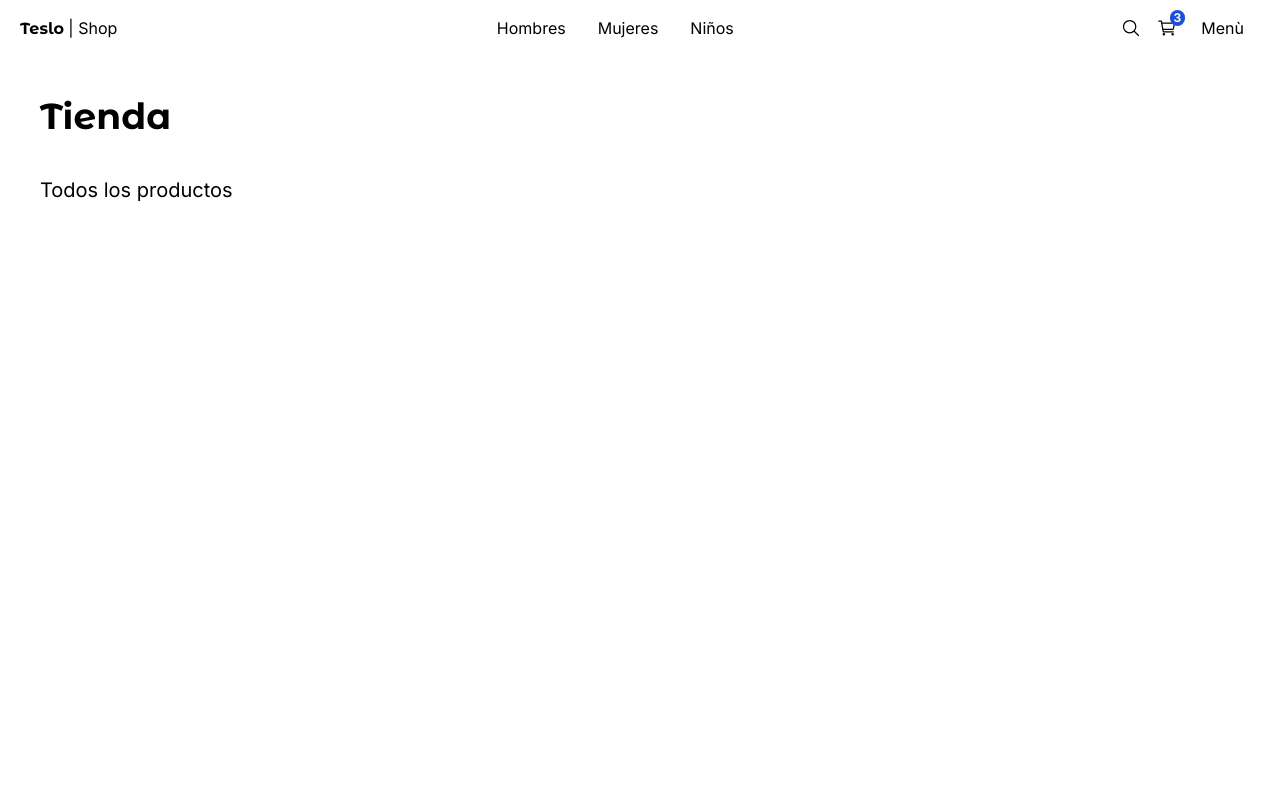
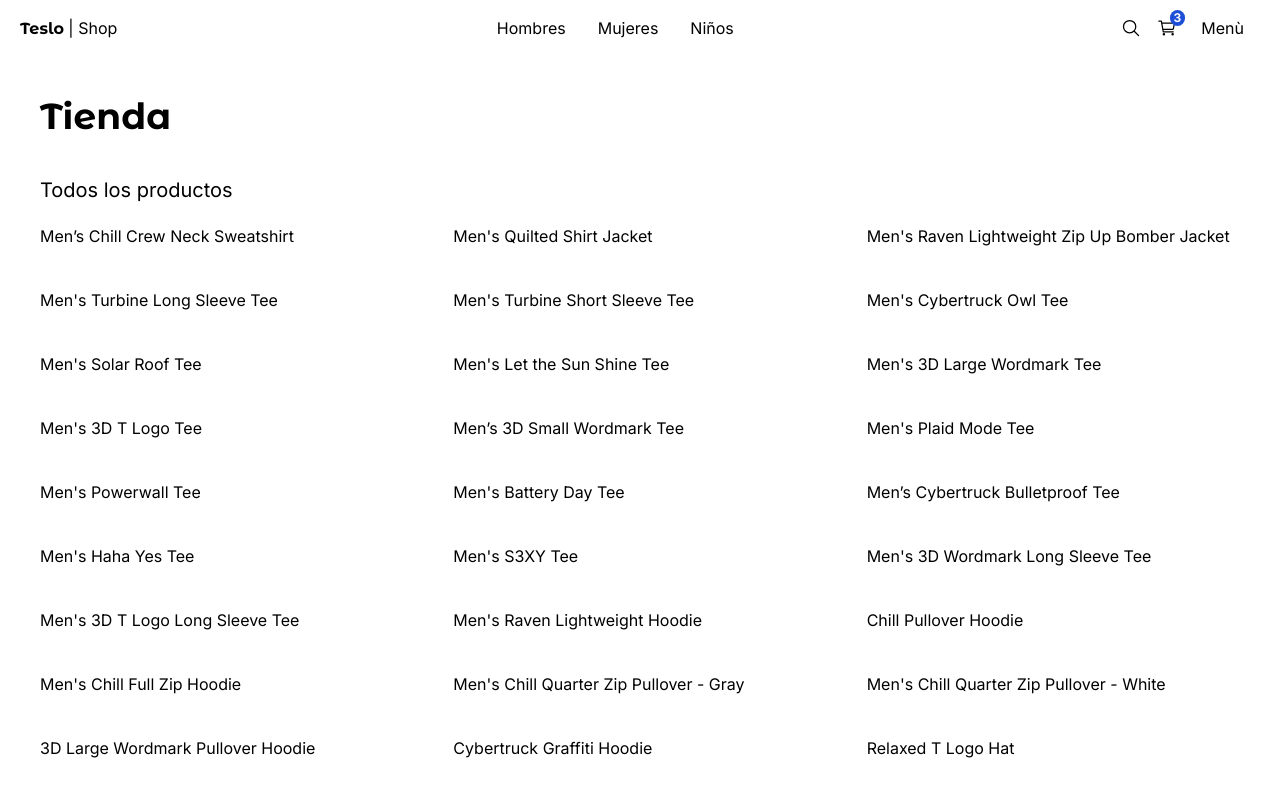
Before and after one commit to UrielQuiroz/teslo-shop, a Next.js app: page / in a window 1280 px wide. Shown: the top 800 px of the page. Built offline with nearby package versions, Linux system fonts and the light colour scheme.

Commit message:
Grid de Productos

```diff
--- a/src/app/(shop)/page.tsx
+++ b/src/app/(shop)/page.tsx
@@ -1,13 +1,19 @@
-import { Title } from "@/components";
-import { titleFont } from "@/config/fonts";
+import { ProductGrid, Title } from "@/components";
+import { initialData } from "@/seed/seed";
+
+const products = initialData.products;
 
 export default function Home() {
   return (
       <>
-      <Title
-        title="Tienda"
-        subtitle="Todos los productos"
-        className="mb-5"/>
+        <Title
+          title="Tienda"
+          subtitle="Todos los productos"
+          className="mb-5"/>
+
+        <ProductGrid
+          products={products}/>
+
       </>
   );
 }
--- a/src/components/index.ts
+++ b/src/components/index.ts
@@ -1,3 +1,5 @@
+export * from './products/product-grid/ProductGrid'
+
 export * from './ui/top-menu/TopMenu'
 export * from './ui/not-found/PageNotFound'
 export * from './ui/title/Title'
--- /dev/null
+++ b/src/components/products/product-grid/ProductGrid.tsx
@@ -0,0 +1,17 @@
+import { Product } from "@/interfaces"
+
+interface Props {
+    products: Product[]
+}
+
+export const ProductGrid = ({ products }: Props) => {
+  return (
+    <div className="grid grid-cols-2 sm:grid-cols-3 gap-10 mb-10">
+        {
+            products.map(product => (
+                <span key={product.slug}>{product.title}</span>
+            ))
+        }
+    </div>
+  )
+}
--- /dev/null
+++ b/src/interfaces/index.ts
@@ -0,0 +1 @@
+export * from './product.interface'
```
Also changed, not shown: src/interfaces/product.interface.ts (added, +15 -0 lines).
